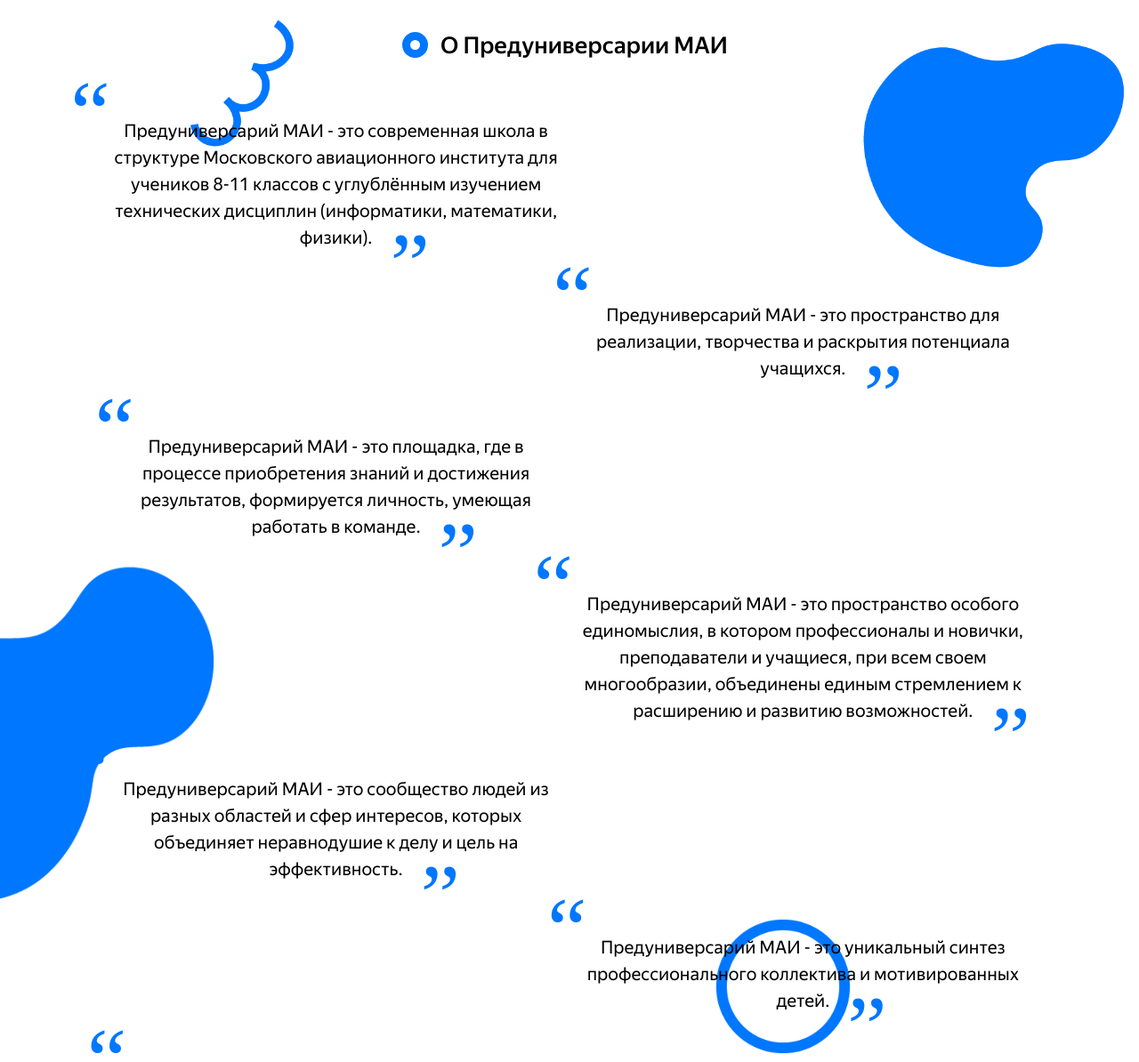
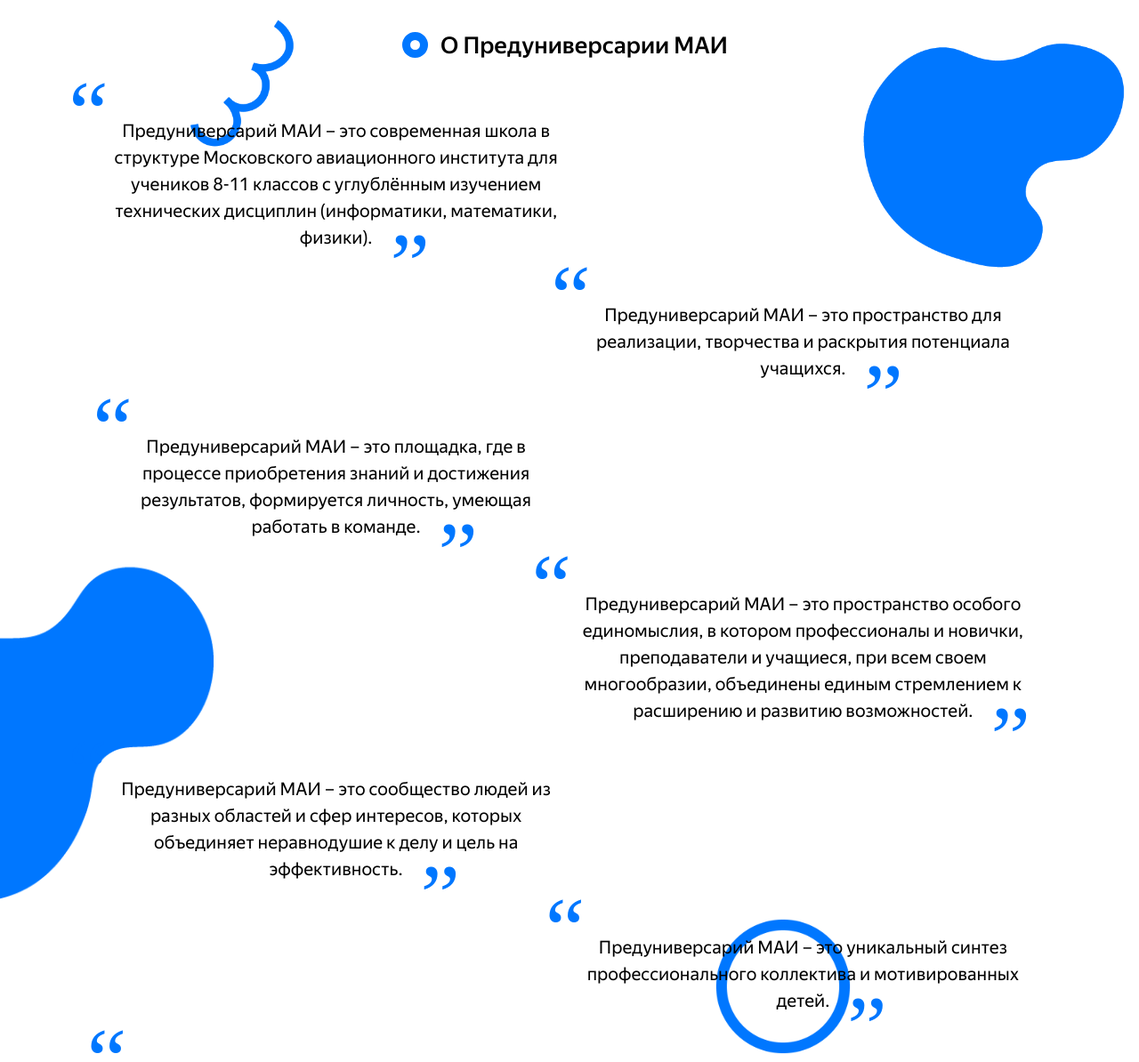
Before and after one commit to bobr-ik/osetalanpumaa, a website built with Vite: page about-PUM/index.html in a window 1280 px wide. Shown: the part 91-1285 px from the top of the page at 89% size. Built offline with nearby package versions, Linux system fonts and the light colour scheme; a web font is replaced by a local one.

Commit message:
Add files via upload

```diff
--- a/about-PUM/index.html
+++ b/about-PUM/index.html
@@ -39,40 +39,40 @@
     <div id="main-content">
         <div class="quote-div">
             <div class="quote">
-                Предуниверсарий МАИ - это современная школа в структуре Московского авиационного института для учеников 8-11 классов с углублённым изучением технических дисциплин (информатики, математики, физики).
+                Предуниверсарий МАИ – это современная школа в структуре Московского авиационного института для учеников 8-11 классов с углублённым изучением технических дисциплин (информатики, математики, физики).
             </div>
         </div>
 
 
         <div class="quote-div right">
             <div class="quote">
-                Предуниверсарий МАИ - это пространство для реализации, творчества и раскрытия потенциала учащихся.
+                Предуниверсарий МАИ – это пространство для реализации, творчества и раскрытия потенциала учащихся.
             </div>
         </div>
 
         <div class="quote-div">
             <div class="quote">
-                Предуниверсарий МАИ - это площадка, где в процессе приобретения знаний и достижения результатов, формируется личность, умеющая работать в команде.
+                Предуниверсарий МАИ – это площадка, где в процессе приобретения знаний и достижения результатов, формируется личность, умеющая работать в команде.
             </div>
         </div>
 
 
         <div class="quote-div right">
             <div class="quote">
-                Предуниверсарий МАИ - это пространство особого единомыслия, в котором профессионалы и новички, преподаватели и учащиеся, при всем своем многообразии, объединены единым стремлением к расширению и развитию возможностей.
+                Предуниверсарий МАИ – это пространство особого единомыслия, в котором профессионалы и новички, преподаватели и учащиеся, при всем своем многообразии, объединены единым стремлением к расширению и развитию возможностей.
             </div>
         </div>
 
         <div class="quote-div">
             <div class="quote">
-                Предуниверсарий МАИ - это сообщество людей из разных областей и сфер интересов, которых объединяет неравнодушие к делу и цель на эффективность.
+                Предуниверсарий МАИ – это сообщество людей из разных областей и сфер интересов, которых объединяет неравнодушие к делу и цель на эффективность.
             </div>
         </div>
 
 
         <div class="quote-div right">
             <div class="quote">
-                Предуниверсарий МАИ - это уникальный синтез профессионального коллектива и мотивированных детей.
+                Предуниверсарий МАИ – это уникальный синтез профессионального коллектива и мотивированных детей.
             </div>
         </div>
 
```
